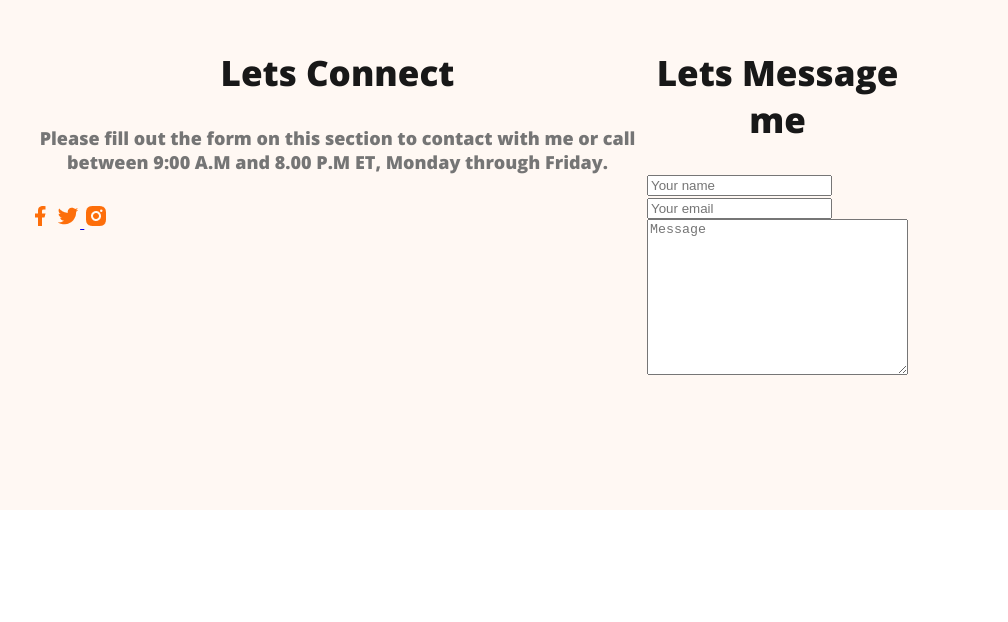
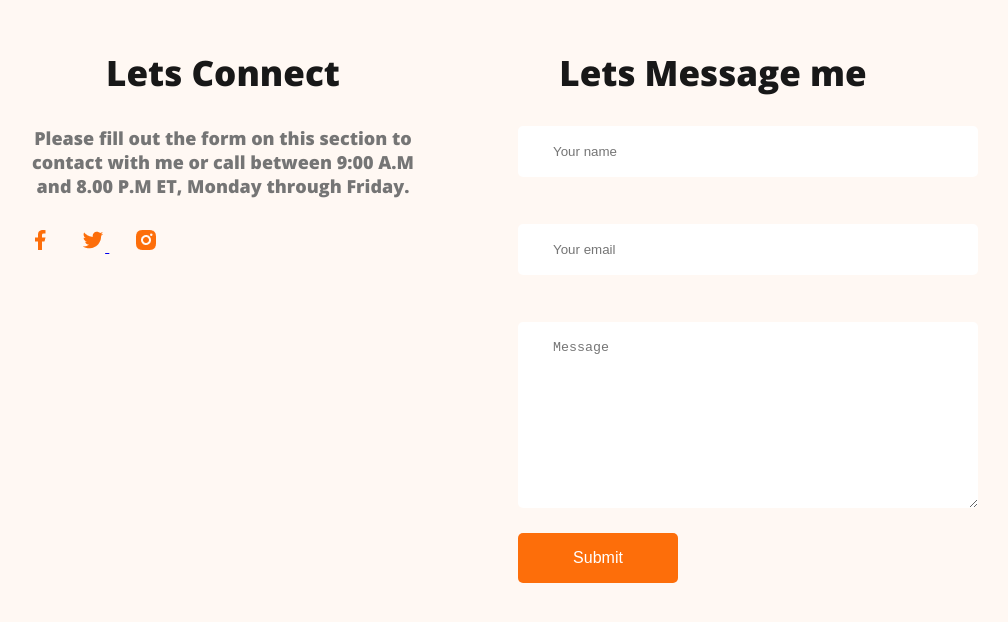
Before and after one commit to Tahative/First-practice-portfolio, a plain HTML site: page index.html in a window 1280 px wide. Shown: the part 3419-4041 px from the top of the page, without its empty margins (172-1180 px from the left). Before the commit the page ends 3929 px from the top, so only its background shows below. Drawn offline with nearby package versions, Linux system fonts and the light colour scheme; files whose address does not match are found by name.

Commit message:
footer done

```diff
--- a/Styles/portfolio.css
+++ b/Styles/portfolio.css
@@ -241,7 +241,27 @@ main section {
 /* footer styles */
 footer{
   display: flex;
+  gap: 100px;
   background: #FFF8F3;
   margin-top: 100px;
   padding: 130px 200px;
+  : left;
 }
+.footer-column{
+  width: 50%;
+}
+.social-links a {
+  margin-right: 25px;
+}
+.contact input[type="text"], .contact input[type="email"]
+, textarea{
+  display: block;
+  margin-bottom: 25px;
+  padding: 18px 35px;
+  border: 0;
+  border-radius: 5px;
+  width: 100%;
+
+
+
+}
--- a/index.html
+++ b/index.html
@@ -199,10 +199,12 @@
       </div>
       <div class="footer-column">
         <h3 class="section-title">Lets Message me</h3>
-        <Form>
+        <Form class="contact">
           <input type="text" placeholder="Your name"><br>
           <input type="email" placeholder="Your email"><br>
           <textarea name="" id="" cols="30" rows="10" placeholder="Message"></textarea>
+
+          <input class="btn-primary" type="submit" value="Submit">
         </Form>
 
       </div>
```
